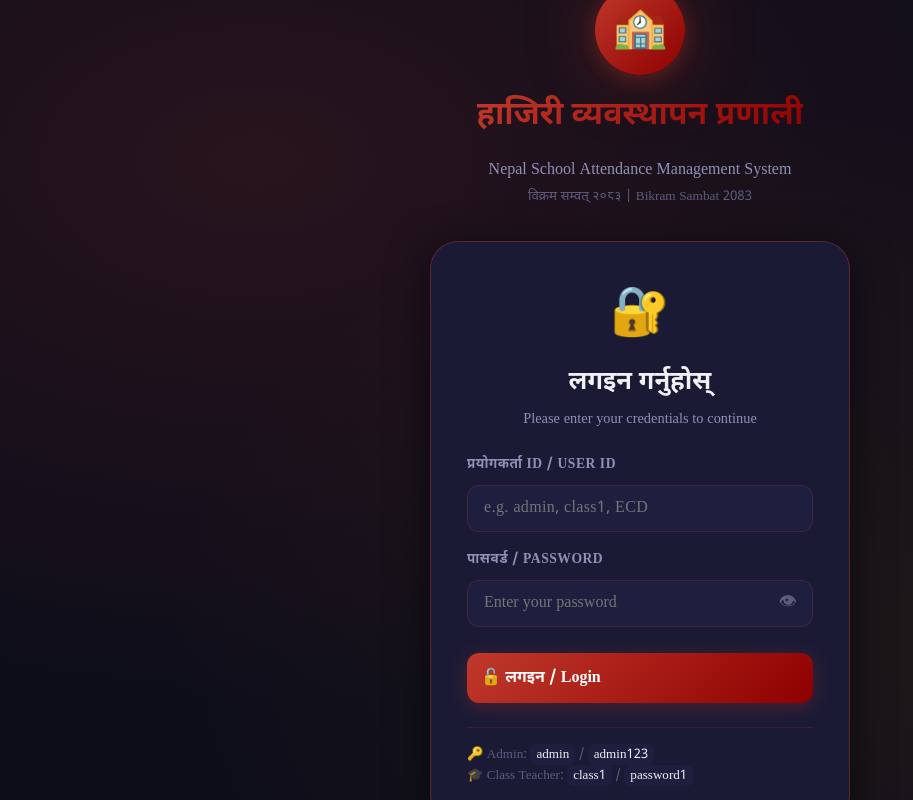
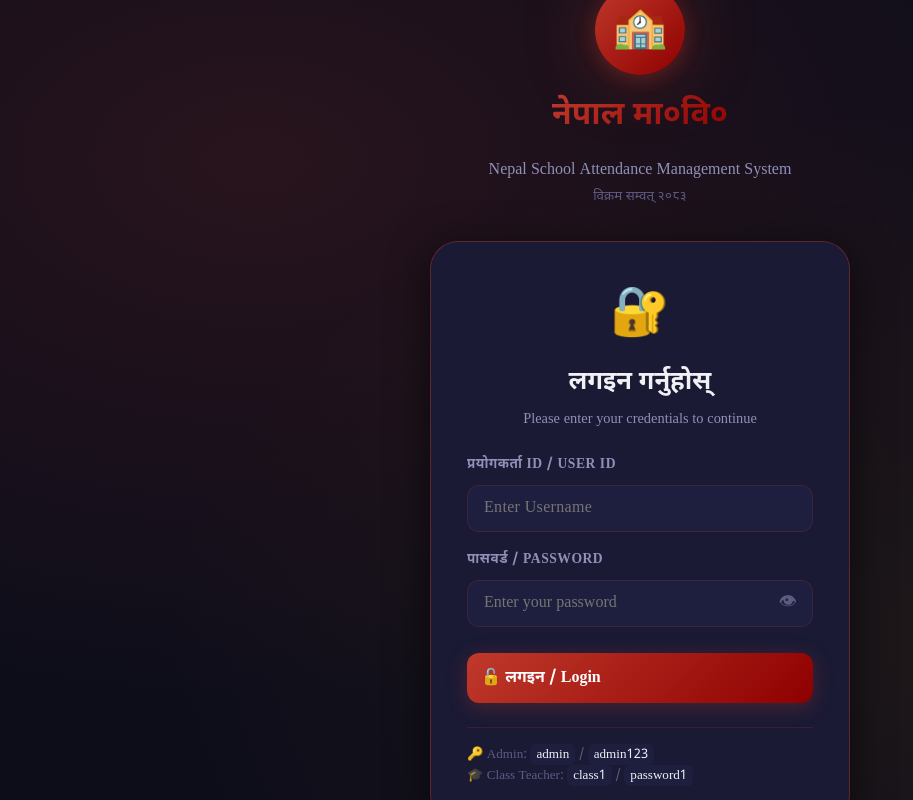
Before and after one commit to SidL340/Nepal-MaVi-Attendance, a plain HTML site: page index.html in a window 1280 px wide. Shown: the whole page, without its empty margins (0-913 px from the left). Drawn offline with Linux system fonts and the light colour scheme.

Commit message:
Update index.html

```diff
--- a/index.html
+++ b/index.html
@@ -3,7 +3,7 @@
 <head>
   <meta charset="UTF-8">
   <meta name="viewport" content="width=device-width, initial-scale=1.0">
-  <title>हाजिरी व्यवस्थापन प्रणाली | Nepal School Attendance System</title>
+  <title>नेपाल मा०वि० हाजिरी व्यवस्थापन प्रणाली | Nepal Secondary School Attendance System</title>
   <meta name="description" content="Nepal government school attendance management system with Bikram Sambat calendar. EMIS-compatible student attendance tracker.">
   <meta name="theme-color" content="#c0392b">
   <link rel="manifest" href="manifest.json">
@@ -17,9 +17,9 @@
 <div id="splash-screen">
   <div class="splash-logo" style="margin-top:8vh;">
     <div class="splash-emblem">🏫</div>
-    <div class="splash-title">हाजिरी व्यवस्थापन प्रणाली</div>
+    <div class="splash-title">नेपाल मा०वि०</div>
     <div class="splash-subtitle">Nepal School Attendance Management System<br>
-      <small style="color:var(--text-muted)">विक्रम सम्वत् २०८३ | Bikram Sambat 2083</small>
+      <small style="color:var(--text-muted)">विक्रम सम्वत् २०८३</small>
     </div>
   </div>
 
@@ -37,7 +37,7 @@
     <div class="form-group">
       <label>प्रयोगकर्ता ID / User ID</label>
       <input type="text" id="login-username"
-        placeholder="e.g. admin, class1, ECD"
+        placeholder="Enter Username"
         autocomplete="username" spellcheck="false"
         style="font-size:1rem;letter-spacing:0.02em">
     </div>
```
